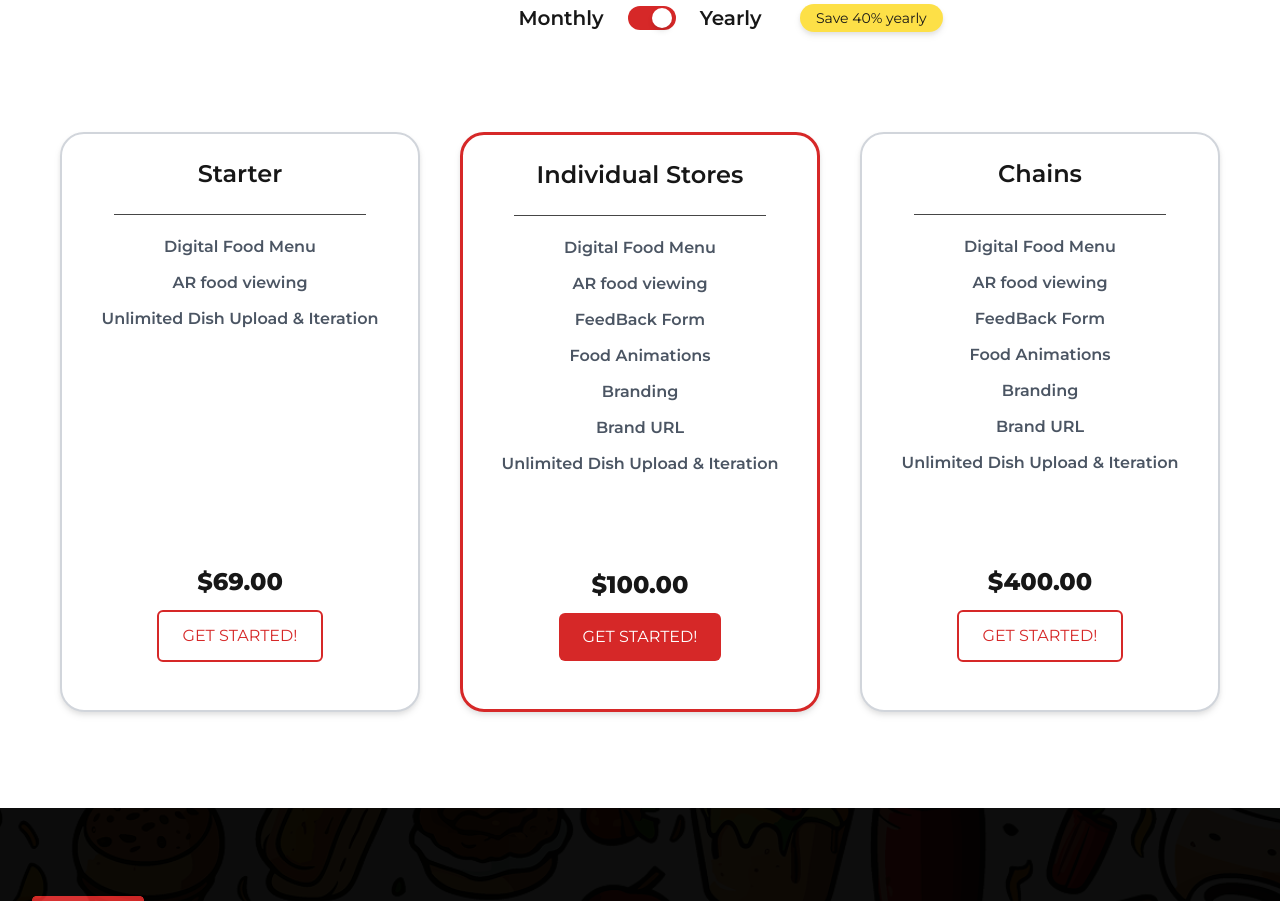
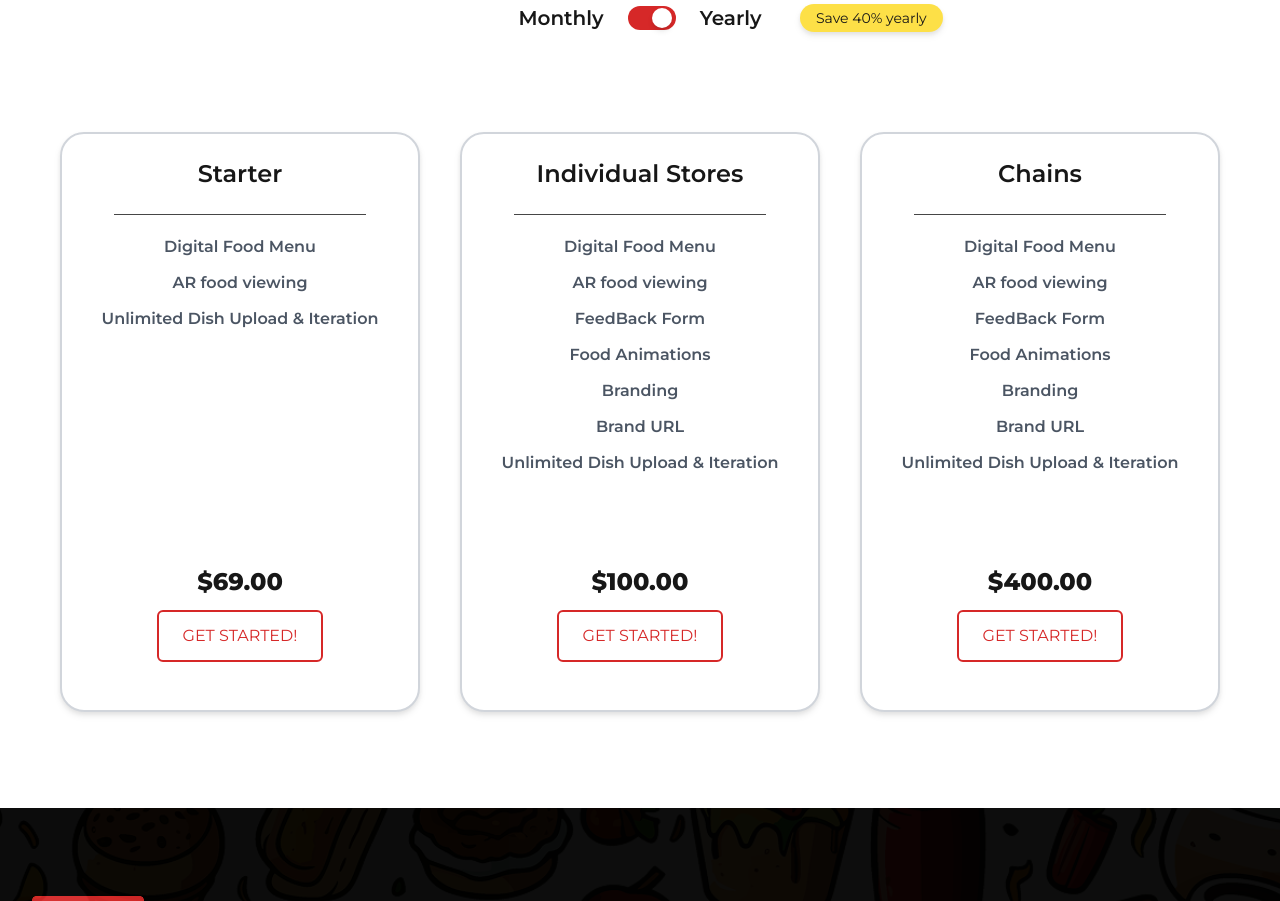
Before and after one commit to sudipblownfuse/spoontoo-dev, a Next.js app: page /pricing in a window 1280 px wide. Shown: the part 340-1241 px from the top of the page. Built offline with nearby package versions, Linux system fonts and the light colour scheme.

Commit message:
changed pricing cards section

```diff
--- a/components/PricingComponents/PricingCards.jsx
+++ b/components/PricingComponents/PricingCards.jsx
@@ -44,8 +44,8 @@ const PricingCards = ({ isYearly }) => {
 
   const animations = [
     { initial: { opacity: 0, x: -100 }, animate: { opacity: 1, x: 0 } }, // Left to Right
-    { initial: { opacity: 0, y: 100 }, animate: { opacity: 1, y: 0 } },  // Bottom to Top
-    { initial: { opacity: 0, x: 100 }, animate: { opacity: 1, x: 0 } },  // Right to Left
+    { initial: { opacity: 0, y: 100 }, animate: { opacity: 1, y: 0 } }, // Bottom to Top
+    { initial: { opacity: 0, x: 100 }, animate: { opacity: 1, x: 0 } }, // Right to Left
   ];
 
   return (
@@ -53,15 +53,14 @@ const PricingCards = ({ isYearly }) => {
       {packageData.map((item, index) => (
         <motion.div
           key={index}
-          className={`w-full sm:w-[50%] lg:w-[30%] h-[490px] sm:h-[580px] mt-7 bg-white ${
-            index === 1 && "h-[590px]"
-          } rounded-3xl flex flex-col justify-between items-center border-[2px] border-gray-300 ${
-            index === 1 && "z-10 border-[3px] border-secondary"
-          } drop-shadow-md hover:drop-shadow-2xl`}
+          className={`group w-full sm:w-[50%] lg:w-[30%] h-[490px] sm:h-[580px] mt-7 bg-white
+        rounded-3xl flex flex-col justify-between items-center border-[2px] border-gray-300
+        drop-shadow-md hover:drop-shadow-2xl transition-all duration-300 ease-in-out
+        hover:border-secondary`}
           initial={animations[index].initial}
           animate={animations[index].animate}
           transition={{ duration: 0.5, ease: "easeOut", delay: index * 0.2 }}
-          viewport={{once: true, amount:0.4}}
+          viewport={{ once: true, amount: 0.4 }}
           whileHover={{ scale: 1.05 }}
         >
           {/* Top section */}
@@ -70,7 +69,10 @@ const PricingCards = ({ isYearly }) => {
             <div className="h-[1px] w-[80%] bg-[#464646]"></div>
             <div className="w-full flex flex-col items-center gap-3 pt-5">
               {item.offerings.map((offer, i) => (
-                <h5 key={i} className="font-semibold text-gray-600 text-sm sm:text-base">
+                <h5
+                  key={i}
+                  className="font-semibold text-gray-600 text-sm sm:text-base"
+                >
                   {offer}
                 </h5>
               ))}
@@ -83,11 +85,8 @@ const PricingCards = ({ isYearly }) => {
               ${isYearly ? item.price : ((item.price / 12) * 1.4).toFixed()}.00
             </h5>
             <button
-              className={`uppercase w-fit px-6 py-3 rounded-md my-3 text-sm sm:text-base ${
-                index === 1
-                  ? "text-white bg-secondary transform transition-all hover:scale-110 duration-300 ease-in-out"
-                  : "text-secondary border-[2px] border-secondary transform transition-all hover:bg-secondary hover:text-white duration-300 ease-linear"
-              } `}
+              className={`uppercase w-fit px-6 py-3 rounded-md my-3 text-sm sm:text-base text-secondary border-[2px] border-secondary transform transition-all duration-300 ease-linear
+      group-hover:bg-secondary group-hover:text-white hover:scale-105 `}
             >
               Get Started!
             </button>
```
